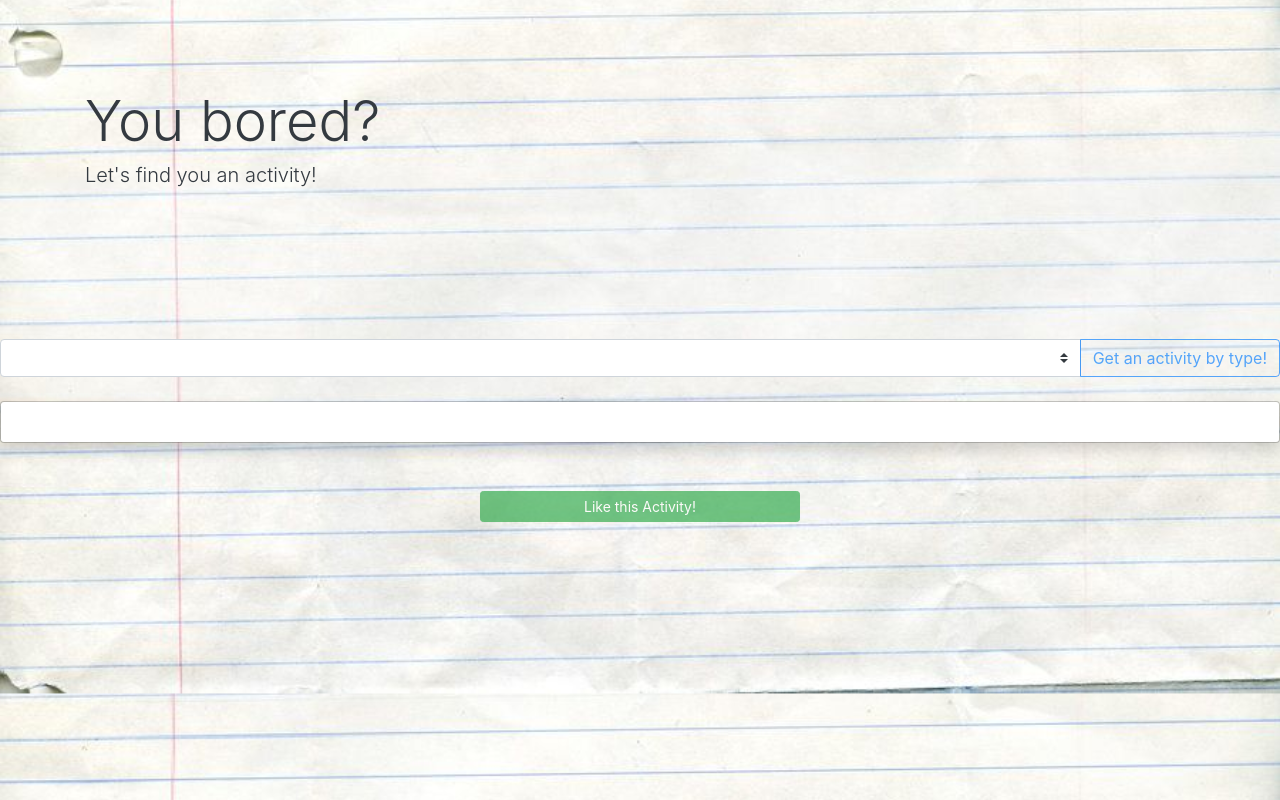
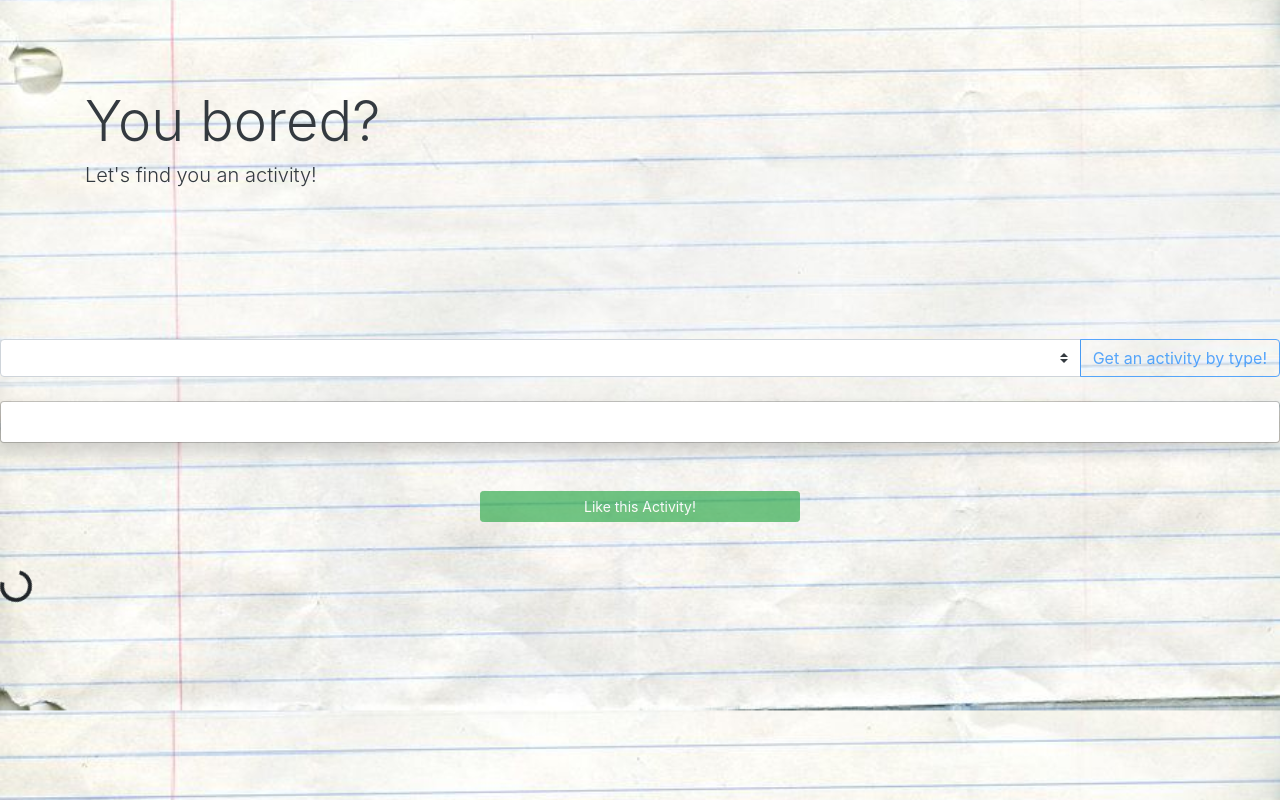
Before and after one commit to PaulineAngel/Project-Bored, an Angular app: page / in a window 1280 px wide. Built offline with nearby package versions, Linux system fonts and the light colour scheme.

Commit message:
WIP spinner

```diff
--- a/src/app/bored/bored.component.html
+++ b/src/app/bored/bored.component.html
@@ -33,6 +33,8 @@
 </div>
 <br>
 <br>
+<div class="spinner-border" role="status">
+        <span class="sr-only">Loading...</span>
 <div *ngIf="goodActivities.length>0">
         <div class="modal-content bg-transparent text-dark">
                 <br>
@@ -51,4 +53,5 @@
                 <br>
         </div>
 </div>
+</div>
 </table>
--- a/src/app/bored/bored.component.ts
+++ b/src/app/bored/bored.component.ts
@@ -53,5 +53,5 @@ export class BoredComponent implements OnInit {
       );
     }
   }
-  //teste hackfest3
+  //teste hackfest4
 }
```
